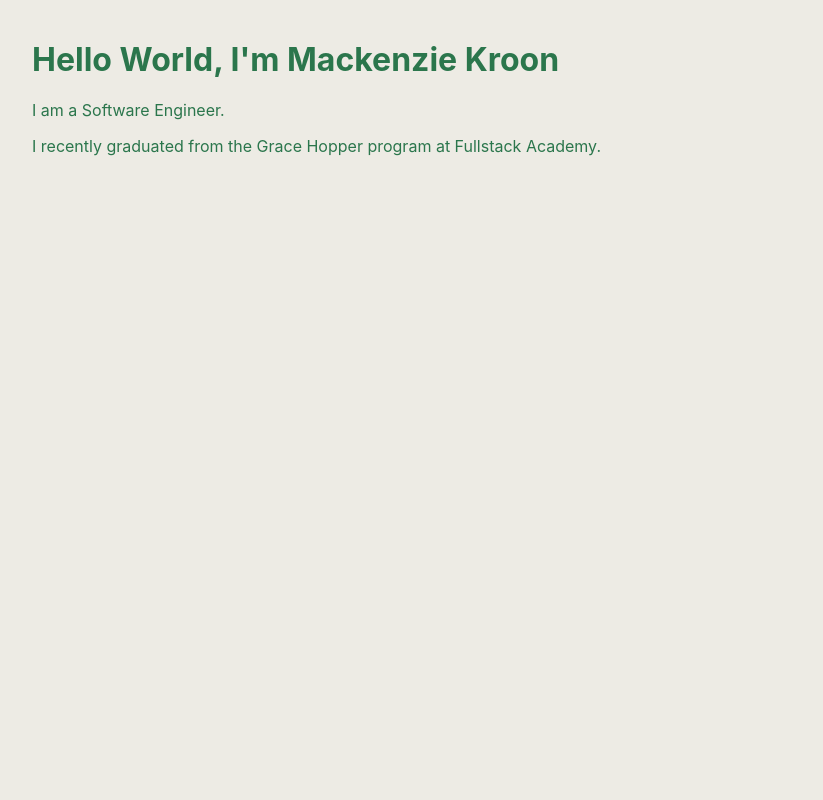
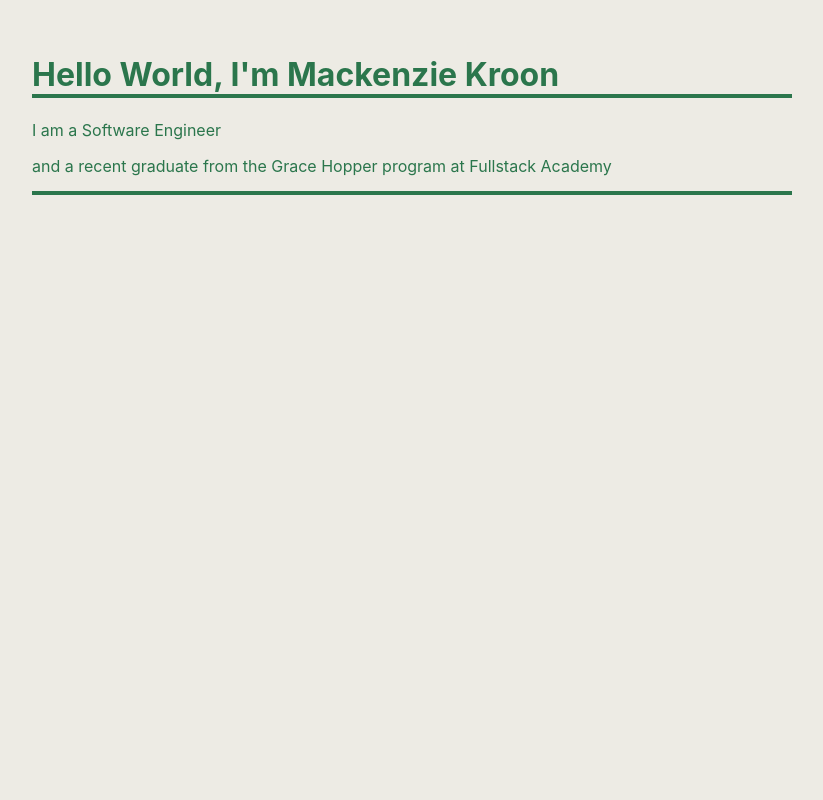
Before and after one commit to mackenziekroon/portfolio-new, a React (Create React App) app: page / in a window 1280 px wide. Shown: the top 800 px of the page, without its empty margins (8-831 px from the left). Built offline with nearby package versions, Linux system fonts and the light colour scheme.

Commit message:
css: added lines

```diff
--- a/src/App.css
+++ b/src/App.css
@@ -13,6 +13,16 @@ body {
   margin-top: 5%;
 }
 
+.hello {
+  padding-top: 2%;
+  border-bottom: solid 4px #2b764c;
+}
+
+.bottom-border {
+  padding-bottom: 2%;
+  border-bottom: solid 4px #2b764c;
+}
+
 .bio-container {
   background-color: #2b764c;
   height: 100vh;
--- a/src/App.js
+++ b/src/App.js
@@ -5,11 +5,11 @@ function App() {
     <div>
       <div className="heading-container">
         <div className="heading">
-          <h1>Hello World, I'm Mackenzie Kroon</h1>
-          <p>I am a Software Engineer.</p>
-          <p>
-            I recently graduated from the Grace Hopper program at Fullstack
-            Academy.
+          <h1 className="hello">Hello World, I'm Mackenzie Kroon</h1>
+          <p>I am a Software Engineer</p>
+          <p className="bottom-border">
+            and a recent graduate from the Grace Hopper program at Fullstack
+            Academy
           </p>
         </div>
       </div>
```
